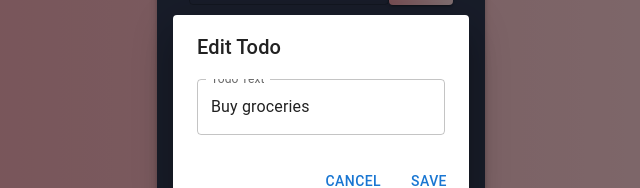
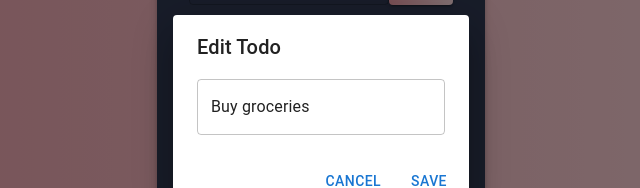
Before and after one commit to catkhanhnguyen/todo-app, a React (Vite) app: page / in a window 1280 px wide. Both pictures are taken after a click on the button 709 px from the left and 339 px from the top of the page. Shown: the part 289-477 px from the top of the page, without its empty margins (319-959 px from the left). Built offline with nearby package versions, Linux system fonts and the light colour scheme; data requests are answered from the project's data file.

Commit message:
fix modal ui

```diff
--- a/db.json
+++ b/db.json
@@ -31,7 +31,7 @@
       "color": "#9B8BBA"
     },
     {
-      "text": "Cafe",
+      "text": "Chill",
       "color": "#B5EAD7",
       "id": "cc3c"
     },
--- a/src/components/Modal.jsx
+++ b/src/components/Modal.jsx
@@ -6,7 +6,7 @@ import {
   DialogContent,
   DialogActions,
   Button,
-  TextField,
+  OutlinedInput,
 } from '@mui/material';
 
 const Modal = ({ open, onClose, onSave, initialText }) => {
@@ -25,8 +25,8 @@ const Modal = ({ open, onClose, onSave, initialText }) => {
     <Dialog open={open} onClose={onClose}>
       <DialogTitle>Edit Todo</DialogTitle>
       <DialogContent>
-        <TextField
-          label="Todo Text"
+        <OutlinedInput
+          placeholder="Todo Text"
           fullWidth
           value={text}
           onChange={handleTextChange}
```
